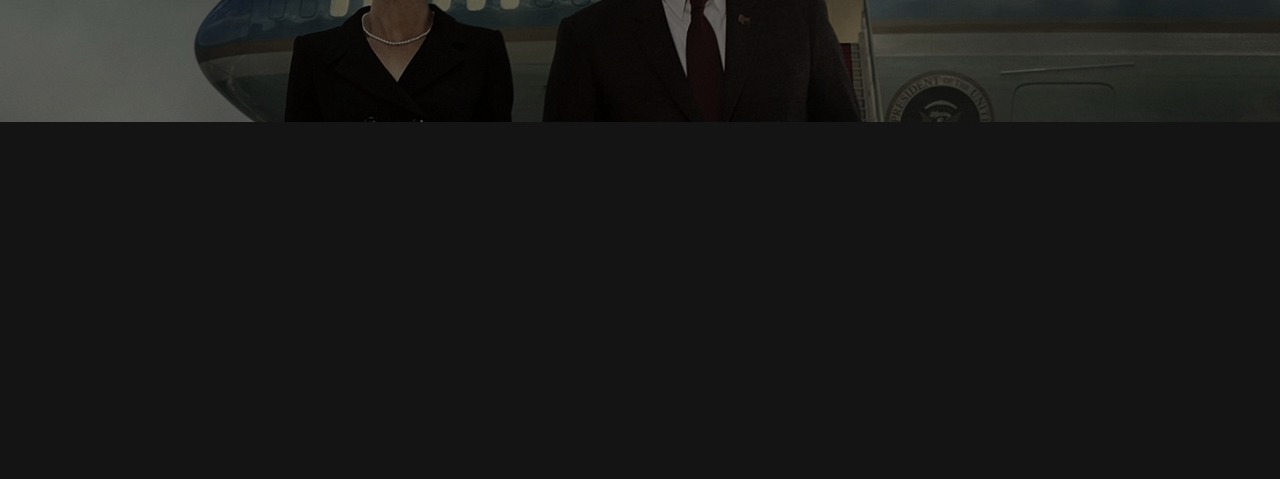
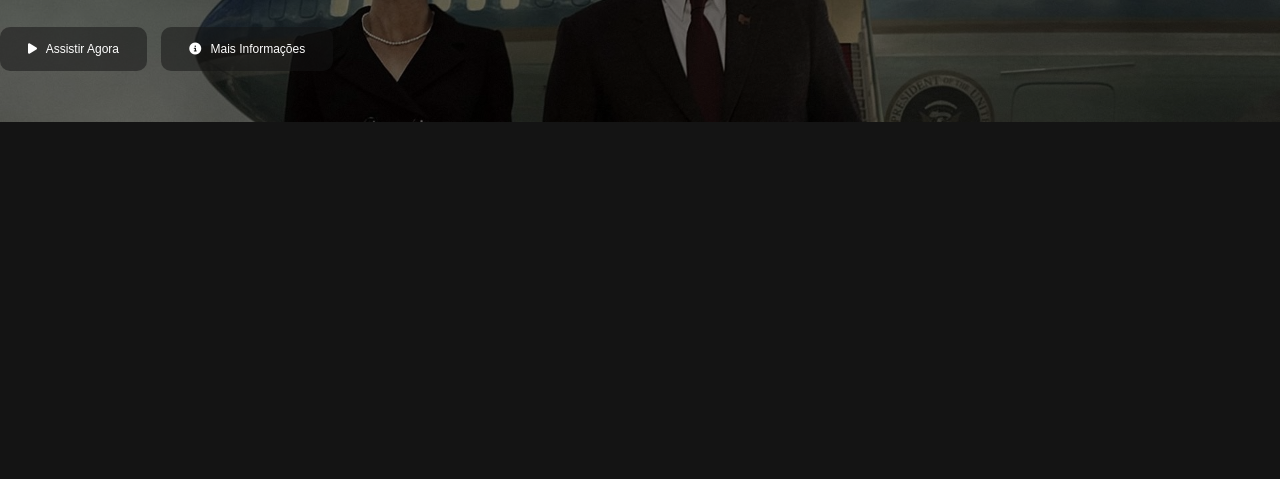
Before and after one commit to lucasrn9/Netflix-clone-DIO, a plain HTML site: page ProjetoNetflix-Clone/index.html in a window 1280 px wide. Shown: the part 321-800 px from the top of the page. Drawn offline with Linux system fonts and the light colour scheme.

Commit message:
Aplica estilos aos botoes
Aplica estilos aos botoes da classe filmes-principais

```diff
--- a/ProjetoNetflix-Clone/index.html
+++ b/ProjetoNetflix-Clone/index.html
@@ -32,14 +32,14 @@
                     corruption in modern D.C.</p>
 
                 <div class="botoes">
-                    <button role="button" class="botao">Assistir Agora</button>
-                    <button role="button" class="botao">Mais Informações</button>
+                    <button role="button" class="botao"><i class="fas fa-play"></i> Assistir Agora</button>
+                    <button role="button" class="botao"><i class="fas fa-info-circle"></i> Mais Informações</button>
                 </div>
             </div>
         </div>
     </main>
 
-
+    <script src="https://kit.fontawesome.com/7c1b4f61d7.js" crossorigin="anonymous"></script>
 </body>
 
 </html>
--- a/ProjetoNetflix-Clone/style/main.css
+++ b/ProjetoNetflix-Clone/style/main.css
@@ -58,9 +58,33 @@ header nav a:hover{
 
 
 .filme-principal .titulo{
+    margin-top: 10%;
+    margin-bottom: 10px;
     font-size: 40px;
 }
 
 .filme-principal .descricao{
     margin-bottom: 30px;
 }
+
+/* botoes */
+.filme-principal .botao{
+    font-size: 12px;
+    margin-right: 10px;
+    background-color: #14141485;
+    border: none;
+    color: white;
+    padding: 15px 28px;
+    border-radius: 10px;
+    cursor: pointer;
+    transition: .2s ease all;
+}
+
+.filme-principal .botao:hover{
+    background-color: white;
+    color: black;
+}
+
+.filme-principal .botao i{
+    margin-right: 6px;
+}
```
